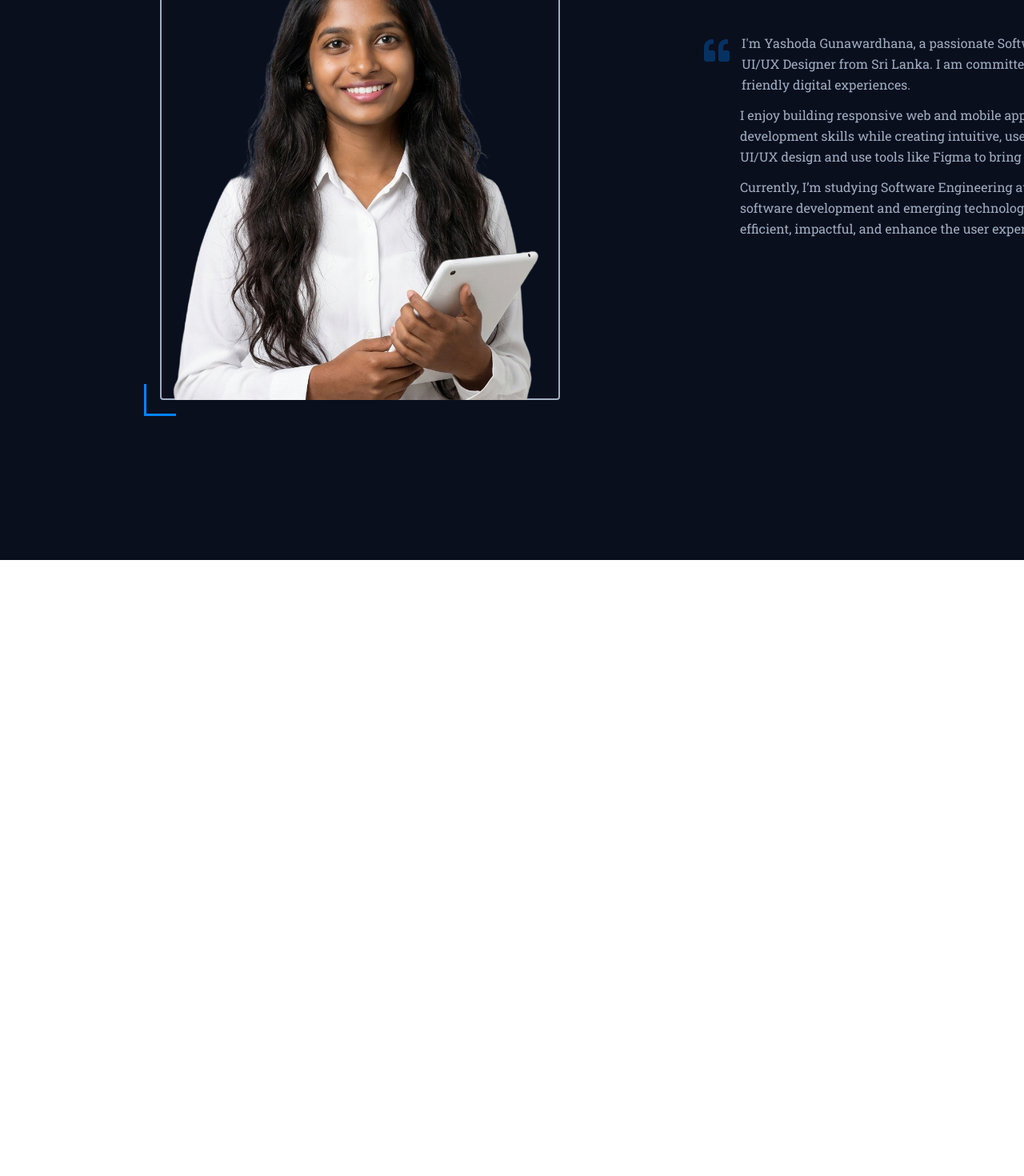
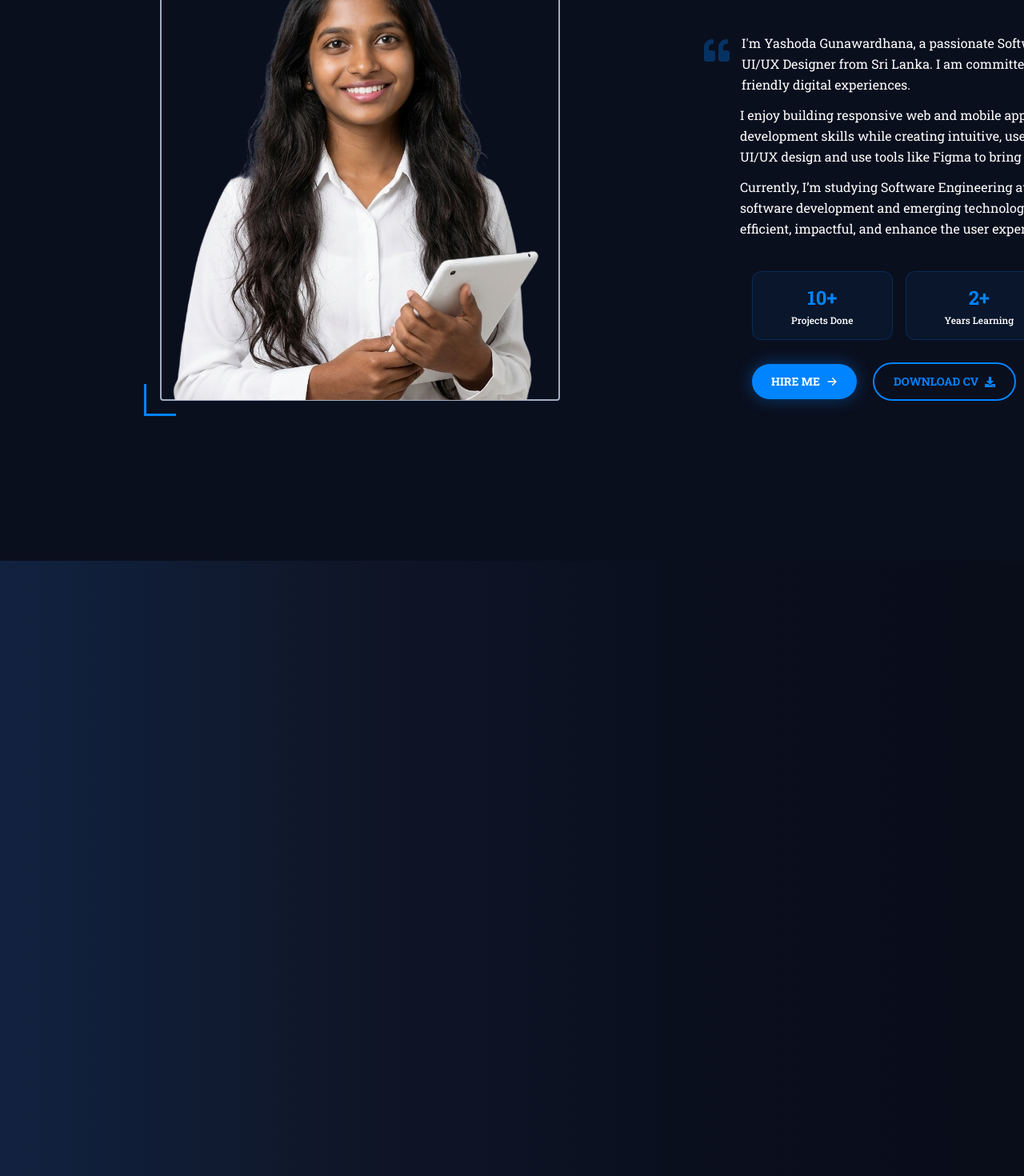
Before and after one commit to yashodha-gunawardana/Porfolio-React, a React (Vite) app: page / in a window 1280 px wide. Shown: the part 1100-2570 px from the top of the page at 80% size. Before the commit the page ends 1800 px from the top, so only its background shows below. Built offline with nearby package versions, Linux system fonts and the light colour scheme.

Commit message:
create education section

```diff
--- a/src/App.jsx
+++ b/src/App.jsx
@@ -1,5 +1,6 @@
 import Header from './components/Header';
 import About from './sections/About';
+import Education from './sections/Education';
 import Hero from './sections/Hero';
 
 function App() {
@@ -7,8 +8,17 @@ function App() {
     <div>
       <Header />
       <main>
-        <Hero />
-        <About />
+        <section id="home">
+          <Hero />
+        </section>
+
+        <section id="about">
+          <About />
+        </section>
+
+        <section id="education">
+          <Education />
+        </section>
       </main>
     </div>
   );
--- a/src/components/Header.jsx
+++ b/src/components/Header.jsx
@@ -40,7 +40,7 @@ const Header = () => {
                             href={`#${link.toLowerCase()}`}
                             onClick={() => setActive(link)}
                             className={`nav-link text-xs font-semibold tracking-widest transition-colors duration-200 ${
-                                active === link ? "active text-white" : "text-white hover:text-white"
+                                active === link ? "active text-white" : "text-gray-400 hover:text-white"
                             }`}>
 
                             {link}
--- a/src/sections/About.jsx
+++ b/src/sections/About.jsx
@@ -1,5 +1,7 @@
 import React from "react";
 import { FaQuoteLeft, FaQuoteRight } from "react-icons/fa";
+import { HiArrowRight } from "react-icons/hi";
+import { FaDownload } from "react-icons/fa";
 
 
 const About = () => {
@@ -113,7 +115,7 @@ const About = () => {
                             <p
                                 className="text-m leading-relaxed"
                                 style={{
-                                color: "#A0AEC0",
+                                color: "#ffffff",
                                 display: "flex",
                                 alignItems: "flex-start",
                                 gap: "15px",
@@ -131,7 +133,7 @@ const About = () => {
                             {/* subsequent paragraphs aligned with first paragraph */}
                             <p
                                 className="text-m leading-relaxed mt-3"
-                                style={{ color: "#A0AEC0", paddingLeft: "45px" }}>
+                                style={{ color: "#ffffff", paddingLeft: "45px" }}>
 
                                 I enjoy building responsive web and mobile applications, leveraging both frontend and backend development skills while creating intuitive,
                                 user-centered designs. I have a strong interest in UI/UX design and use tools like Figma to bring creative ideas to life.
@@ -139,7 +141,7 @@ const About = () => {
 
                             <p
                                 className="text-m leading-relaxed mt-3"
-                                style={{ color: "#A0AEC0", paddingLeft: "45px" }}>
+                                style={{ color: "#ffffff", paddingLeft: "45px" }}>
 
                                 Currently, I’m studying Software Engineering at IJSE, continuously expanding my knowledge in software development and emerging technologies.
                                 I strive to create digital solutions that are efficient, impactful, and enhance the user experience.
@@ -152,11 +154,62 @@ const About = () => {
                         </div>
                     </div>
 
-                </div>
+                    {/* stats row */}
+                    <div className="about-fade-4 flex gap-4 pl-20">
+                        {stats.map(({ number, label }) => (
+                            <div
+                                key={label}
+                                className="flex flex-col items-center px-12 py-4 rounded-xl transition-all duration-300"
+                                style={{
+                                    background: "rgba(0,132,255,0.06)",
+                                    border: "1px solid rgba(0,132,255,0.2)",
+                                    minWidth: "100px",
+                                }}
+                                onMouseEnter={e => {
+                                    e.currentTarget.style.background = "rgba(0,132,255,0.12)";
+                                    e.currentTarget.style.borderColor = "rgba(0,132,255,0.5)";
+                                    e.currentTarget.style.transform = "translateY(-4px)";
+                                }}
+                                onMouseLeave={e => {
+                                    e.currentTarget.style.background = "rgba(0,132,255,0.06)";
+                                    e.currentTarget.style.borderColor = "rgba(0,132,255,0.2)";
+                                    e.currentTarget.style.transform = "translateY(0px)";
+                                }}>
+
+                                <span className="text-2xl font-black" style={{ color: "#0084FF" }}>{number}</span>
+                                <span className="text-xs text-center mt-1 font-medium" style={{ color: "#ffffff" }}>{label}</span>
+                            </div>
+                        ))}
+                    </div>
 
 
+                    {/* buttons */}
+                    <div className="about-fade-5 flex items-center gap-5 mt-2 pl-20">
+
+                        {/* hire me btn */}
+                        <button
+                            className="hire-btn flex items-center gap-2 px-6 py-3 rounded-full text-sm font-bold text-white
+                            transition-all duration-300 hover:scale-105 hover:shadow-[0_0_30px_rgba(0,132,255,0.7)]"
+                            style={{ background: "#0084FF", boxShadow: "0 0 20px rgba(0,132,255,0.4)" }}>
+
+                            HIRE ME <HiArrowRight size={14} />
+                        </button>
+
+                        {/* download cv btn */}
+                        <button
+                            className="cv-btn flex items-center gap-2 px-6 py-3 rounded-full text-sm font-bold
+                            transition-all duration-300 hover:bg-[#0084FF] hover:text-white hover:scale-105"
+                            style={{
+                                background: "transparent",
+                                color: "#0084FF",
+                                border: "2px solid #0084FF",
+                            }}>
+
+                            DOWNLOAD CV <FaDownload size={13} />
+                        </button>
+                    </div>
+                </div>
             </div>
-
         </section>
     )
 }
--- a/src/sections/Education.jsx
+++ b/src/sections/Education.jsx
@@ -0,0 +1,18 @@
+import React from "react";
+
+
+const Education = () => {
+    return (
+        <section id="education"
+            className="w-full flex flex-col items-center px-50 py-30"
+            style={{
+                minHeight: "100vh",
+                background: "linear-gradient(to right, #112240, #0F1628, #0A0F1E, #090D1A)"
+            }}>
+
+        </section>
+    )
+}
+
+
+export default Education;
```
